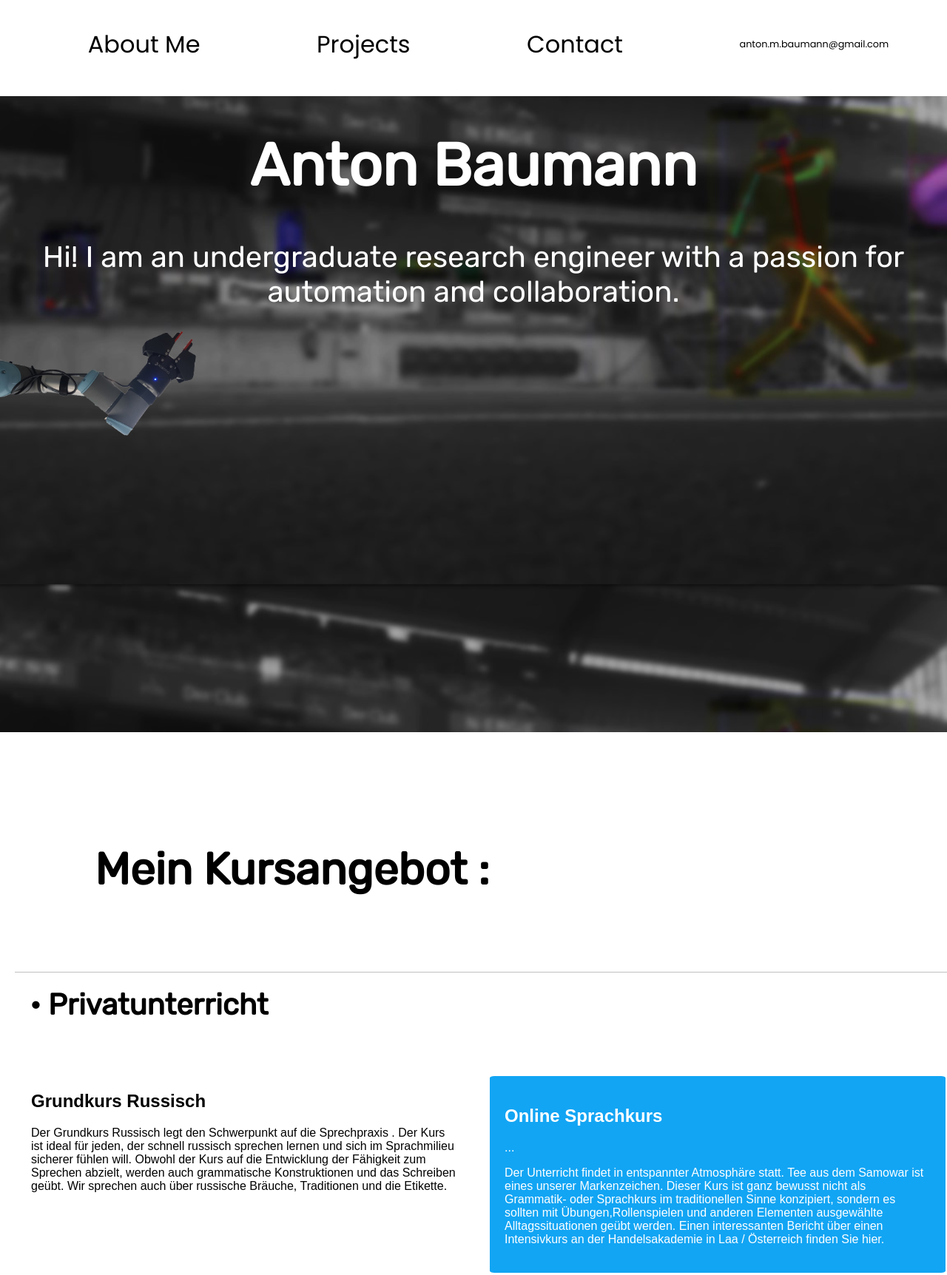
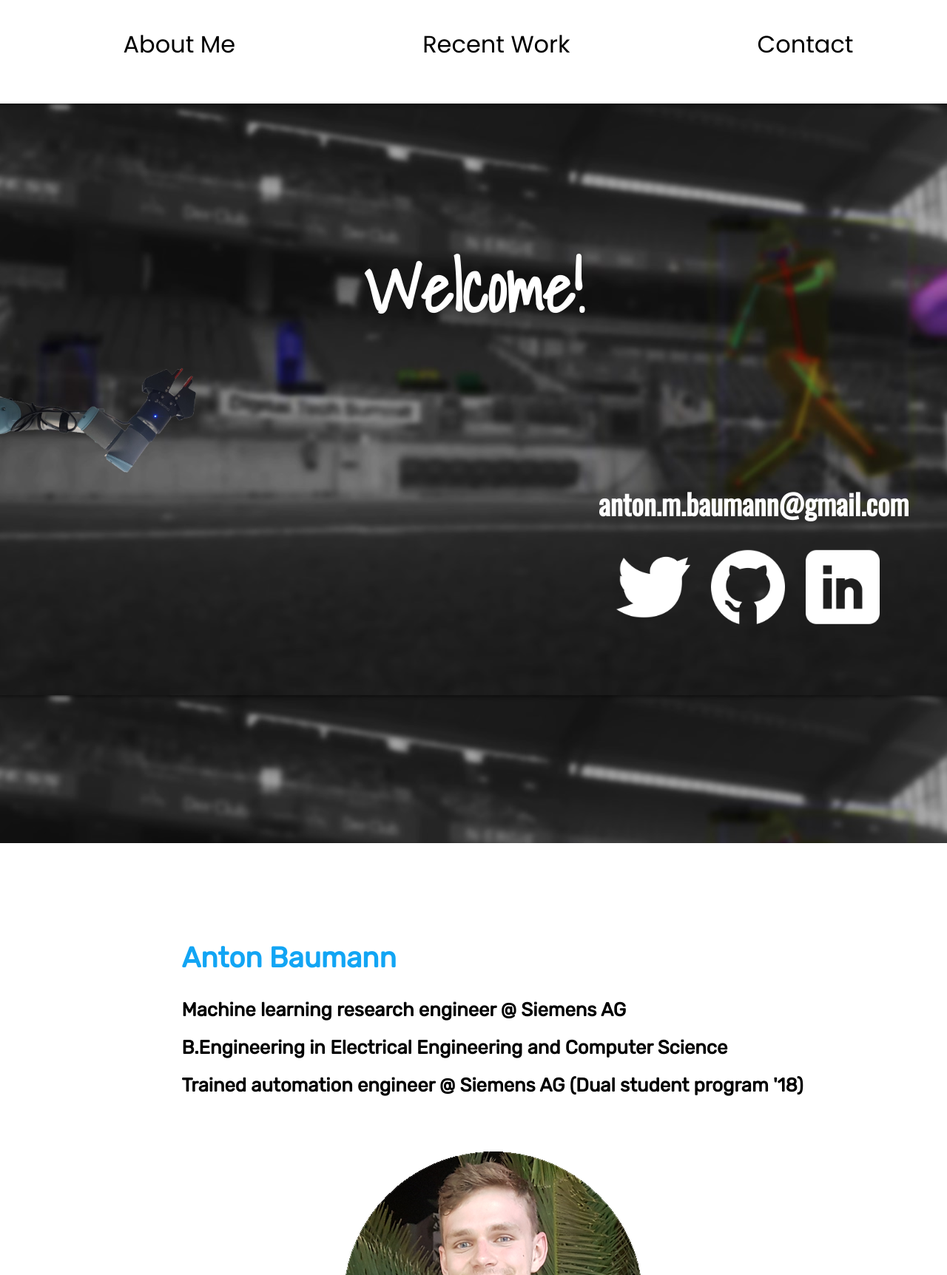
Before and after one commit to AntonBaumannDE/AntonBaumannDE.github.io, a plain HTML site: page index.html in a window 1280 px wide. Shown: the top 1724 px of the page at 74% size. Drawn offline with nearby package versions, Linux system fonts and the light colour scheme; a web font is replaced by a local one.

Commit message:
Added "About Me" section and cleaned up a little

```diff
--- a/index.html
+++ b/index.html
@@ -6,6 +6,7 @@
 <link href="https://fonts.googleapis.com/css?family=Poppins" rel="stylesheet">
 <link href="https://fonts.googleapis.com/css?family=Rubik|Trirong" rel="stylesheet">
 <link href="https://fonts.googleapis.com/css?family=Oswald" rel="stylesheet">
+<link href="https://fonts.googleapis.com/css?family=Mansalva|Permanent+Marker|Shadows+Into+Light&display=swap" rel="stylesheet">
 <link rel="shortcut icon" href="your_image_path_and_name.ico" />
 <script src="functions.js"></script>
 <head> <title> Anton Baumann's Website </title> </head>
@@ -17,9 +18,9 @@
 <nav class="nav-main">
 	<ul>
 		<li style="font-size:1vw;"><a href="#Kursangebot" class="nav-item">About Me</a></li>
-		<li style="font-size:1vw;"><a href="#trennlinie" class="nav-item">Projects</a></li>
-		<li style="font-size:1vw;"><a href="#Kontakt" class="nav-item">Contact</a></li>
-		<li style="font-size:1vw;"><a id ="mailnav" href="#" class="nav-item">anton.m.baumann@gmail.com</a></li>
+		<li style="font-size:1vw;"><a href="#trennlinie" class="nav-item">Recent Work</a></li>
+		<li style="font-size:1vw;"><a href="#" class="nav-item">Contact</a></li>
+
 	</ul>
 </nav> </div>
 
@@ -27,9 +28,16 @@
 
 	<div class="bannerbox">
 		<div class="bannertext">
-			<h1>Anton Baumann</h1>
-			<p>Hi! I am an undergraduate research engineer with a passion for automation and collaboration.</p>
+			<h1 style="font-size:7vw;">Welcome!</h1>
 		</div>
+		<div class="contactswrapper">
+									   <div> <h1 style="font-size:3vw;color:white;font-family: 'Oswald', cursive;"> anton.m.baumann@gmail.com </h1></div>
+									   <div><a href="https://twitter.com/antonbaumann101" class="socialicon" id="twitter"> <img src="Bilder/twitter.png"> </a></div>
+									   <div><a href="https://github.com/AntonBaumannDE" class="socialicon" id="github"> <img src="Bilder/githubwhite.png"> </a></div>
+									   <div><a href="https://www.linkedin.com/in/anton-baumann-b13a2a122/" class="socialicon" id="linkedin"> <img src="Bilder/linkedinwhite.png"> </a></div>
+
+		</div>
+
 		<div class="bannersäule">
 		</div>
 	</div>
@@ -39,14 +47,20 @@
 
 <section class="content">
 	<div id="Kurse" class="Info">
-		<div id="Kursangebot"><h1>Mein Kursangebot : </h1></div>
+		<div id="Kursangebot">  <div> <h1 style="font-size:3vw;color: #12A5F4;"> Anton Baumann </h1>
+									<h1 style="font-size:2vw;"> Machine learning research engineer @ Siemens AG</h1>
+									<h1 style="font-size:2vw;"> B.Engineering in Electrical Engineering and Computer Science </h1>
+									<h1 style="font-size:2vw;"> Trained automation engineer @ Siemens AG (Dual student program '18)</h1></div>
+
+								<div><img src="Bilder/myface.png"></div>
+		</div>
 		<div class="InfoWrapper">
 			<div class="PrivatInfo">
-				<h1 class="infoheader">• Privatunterricht </h1>
+				<h1 class="infoheader">• Interests </h1>
 
 				<div class="sub">
 					<div>
-					<h2 class="subinfoheader"> Grundkurs Russisch </h2>
+					<h2 class="subinfoheader"> Personal life </h2>
 					<p>	Der Grundkurs Russisch legt den Schwerpunkt auf die Sprechpraxis .
 						Der Kurs ist ideal für jeden, der schnell russisch
 						sprechen lernen und sich im Sprachmilieu sicherer fühlen will.
@@ -58,7 +72,7 @@
 
 				<div class="sub"  id="skype">
 					<div>
-					<h2 class="subinfoheader"> Online Sprachkurs </h2>
+					<h2 class="subinfoheader"> Academia </h2>
 					<p>	... </p>
 					<p>	Der Unterricht findet in entspannter Atmosphäre statt.
 					    Tee aus dem Samowar ist eines unserer Markenzeichen.
@@ -69,7 +83,7 @@
 						Einen interessanten Bericht über einen Intensivkurs an der Handelsakademie in Laa / Österreich finden Sie hier.</p> </div>
 				</div>
 			</div>
-			<div class="FirmenInfo">
+			<!-- <div class="FirmenInfo">
 				<h1 class="infoheader">• Firmenunterricht </h1>
 				<div class="sub">
 					<h2 class="subinfoheader"> Geschäftsrussisch </h2>
@@ -88,24 +102,16 @@
 						 lehren Sie die praktischen Fertigkeiten der Kommunikation und des Verhaltens im Sprachmilieu:
 					     im Büro, auf der Straße, in öffentlichen Verkehrsmitteln, im Kaufhaus, in der Bank usw. </p>
 				</div>
-			</div>
+			</div> -->
 		</div>
 	</div>
 
-	<div class="Portfolio">
-		<div class="portwrap">
-		<div id="portheader"> <h1> Ich habe unter anderem diese Firmen betreut </h1> </div>
-		<div id="firmenliste"> <a href="http://www.bionorica.de/"><h2>Bionorica SE</h2></a>
-							   <a href="http://www.europoles.com/"><h2>Europoles</h2></a>
-							   <a href="https://www.pfleiderer.com/"><h2>Pfleiderer</h2></a>
-							   <a href="https://home.kuehne-nagel.com/"><h2>Kühne+Nagel</h2></a>
-							   </div>
-		</div>
-	</div>
+
+
 	<div class="terminfarbe">
 	<div id="trennlinie"> </div>
 	<div class="terminhead">
-			<h1> Termine : </h1>
+			<h1> Some recent work: </h1>
 	</div>
 	<div class="kästchenbox">
 
@@ -156,32 +162,9 @@
 		</div>
 	</div>
 	</div>
+
 	<div id="trennlinie2"> </div>
-	<div id="Kontakt" class="Kontakt">
-	    <div id="trennlinie"> </div>
-		<div class="kontakthead">
-			<h1> Kontakt : </h1>
-		</div>
-		<div id="wrapper">
-			<div class="email">
-				<h2> E-Mail <h2>
-				<div class="line"> </div>
-				<h1> inna.baumann@freenet.de </h1>
-				<div class="line"> </div>
-				</div>
-			<div class="facebook">
-				<a href="https://www.facebook.com/"> <h2> Facebook </h2> </a>
-				<a href="https://www.facebook.com/"> <img src="Bilder/fb.png"> </a>
-			</div>
-			<div class="xing">
-				<a href="https://www.xing.com/"><h2> Xing </h2></a>
-				<a href="https://www.xing.com/"><img src="Bilder/xing.png"></a>
-			</div>
-		</div>
-		<div class="ort">
-		<h1> Ich unterrichte im Raum Neumarkt, Nürnberg & Regensburg </h1>
-		</div>
-	</div>
+
 
 
 </section>
@@ -190,11 +173,10 @@
 	<div id="trenn">
 	</div>
 	<p class="disclaimer">
-		© 2017 Russisch Trainings. All Rights Reserved.
+		© 2019 Anton Baumann. All Rights Reserved.
 	</p>
-	<p class="disclaimer"> Website made by <a href="https://www.linkedin.com/in/anton-baumann-b13a2a122/" title="Anton Baumann">Anton Baumann</a></p>
-	<div class="disclaimer">Icons made by <a href="http://www.flaticon.com/authors/agata-kuczminska" title="Agata Kuczminska">Agata Kuczminska</a> from <a href="http://www.flaticon.com" title="Flaticon">www.flaticon.com</a> is licensed by <a href="http://creativecommons.org/licenses/by/3.0/" title="Creative Commons BY 3.0" target="_blank">CC 3.0 BY</a></div>
-</div>
+	<p class="disclaimer"> Website created with HTML, CSS and flexbox</p>
+	<p class="disclaimer">Icons made by <a href="https://www.flaticon.com/authors/freepik" title="Freepik">Freepik</a> from <a href="https://www.flaticon.com/" title="Flaticon">www.flaticon.com</a></p></div>
 
 </body>
 </html>
--- a/stylesheet.css
+++ b/stylesheet.css
@@ -90,30 +90,62 @@ body, html {
 .bannertext {
 	position: relative;
 	float: left;
-	top: 30%;
+	top: 20%;
 	left: 50%;
 	transform: translate(-50%, -50%);
 	font-size: 2.5em;
-	font-family: 'Rubik', sans-serif;
+	font-family: 'Shadows Into Light', cursive;
 	color: white;
 	text-align: center;
-
-
-
+	padding-bottom:100px;
+	padding-top:200px;
 
 
 }
 
+.contactswrapper{
+	padding-top:200px;
+	position: relative;
+	top: 50%;
+	left: 55%;
+	transform: translate(-50%, -50%);
+	display:flex;
+	flex-flow: row wrap;
+	justify-content: space-around;
+	width: 30%;
+	margin-left: 5%;
+	margin-top: 150px;
+	align-items: stretch;
+
+}
+
+.socialicon img {
+
+	height: 100px;
+	width: 100px;
+	padding: 10%;
+
+}
+
+#github a:hover {
+	background-repeat:no-repeat;
+	background-size: cover;
+	background-position: center;
+	background-attachment: fixed;
+	background-image= url("Bilder/armcropped.png");
+
+}
+
+
 .bannersäule {
 	width: 30%;
-
 	background-image: url("Bilder/armcropped.png");
 	background-repeat: no-repeat;
 	background-position: left bottom;
 	position:absolute;
 	overflow: visible;
     z-index: 1;
-	top: 40%;
+	top: 30%;
 	background-size:contain;
 	padding-top: 20%;
 
@@ -160,15 +192,22 @@ body, html {
 .InfoWrapper {
 	width: 100%;
 	margin: auto;
-	padding: 20px 20px;
+
 }
 
 #Kursangebot {
 	font-size: 2.5em;
-	padding-left: 10%;
+	padding-left:2%;
+	padding-right:2%;
 	font-family: 'Rubik', sans-serif;
 	width: 100%;
 	padding-top: 100px;
+
+
+	display:flex;
+	flex-flow: row wrap;
+	justify-content: space-around;
+
 }
 
 .infoheader {
```
Also changed, not shown: Bilder/banner-säule.png (deleted), Bilder/banner.png (deleted), Bilder/banner.säule1.png (deleted), Bilder/github.png (added), Bilder/githubwhite.png (added), Bilder/info_background.jpg (deleted), Bilder/linkedin.png (added), Bilder/linkedinwhite.png (added), Bilder/myface.png (added), Bilder/portfolio.JPG (deleted), Bilder/portfolio2.jpg (deleted), Bilder/profilepic.png (added), Bilder/test/alles.jpg (deleted), Bilder/test/komplett.jpg (deleted), 2 more files.
